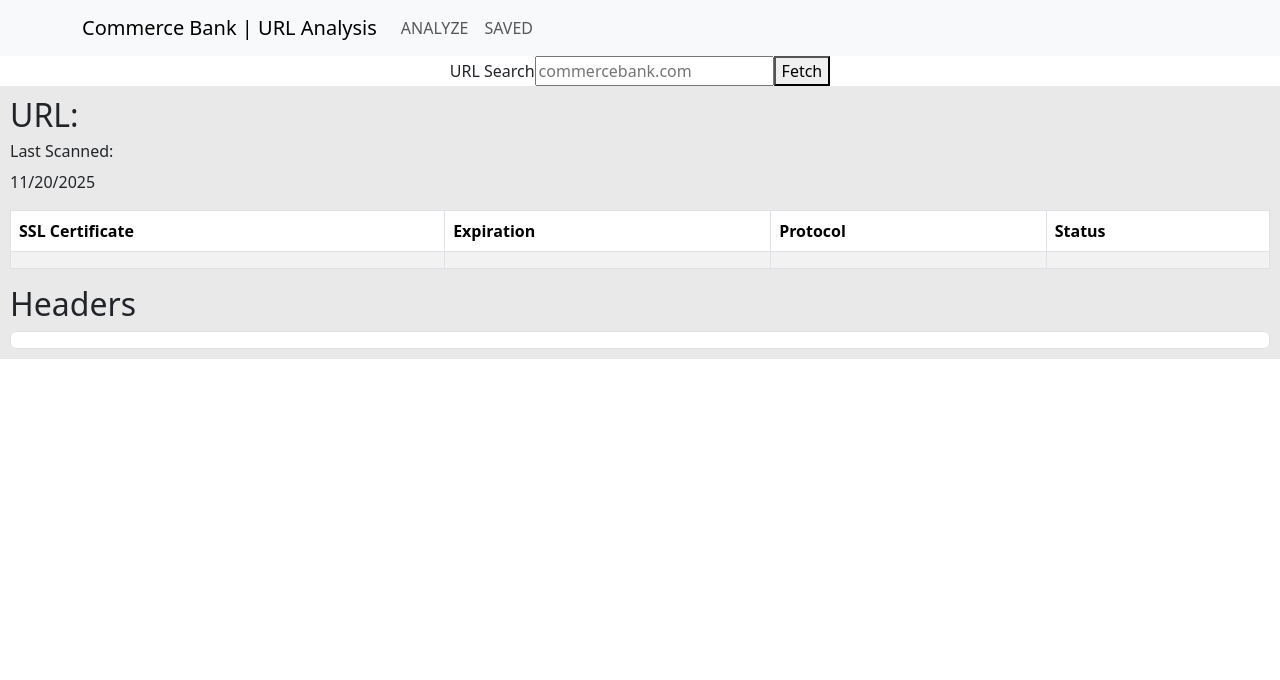
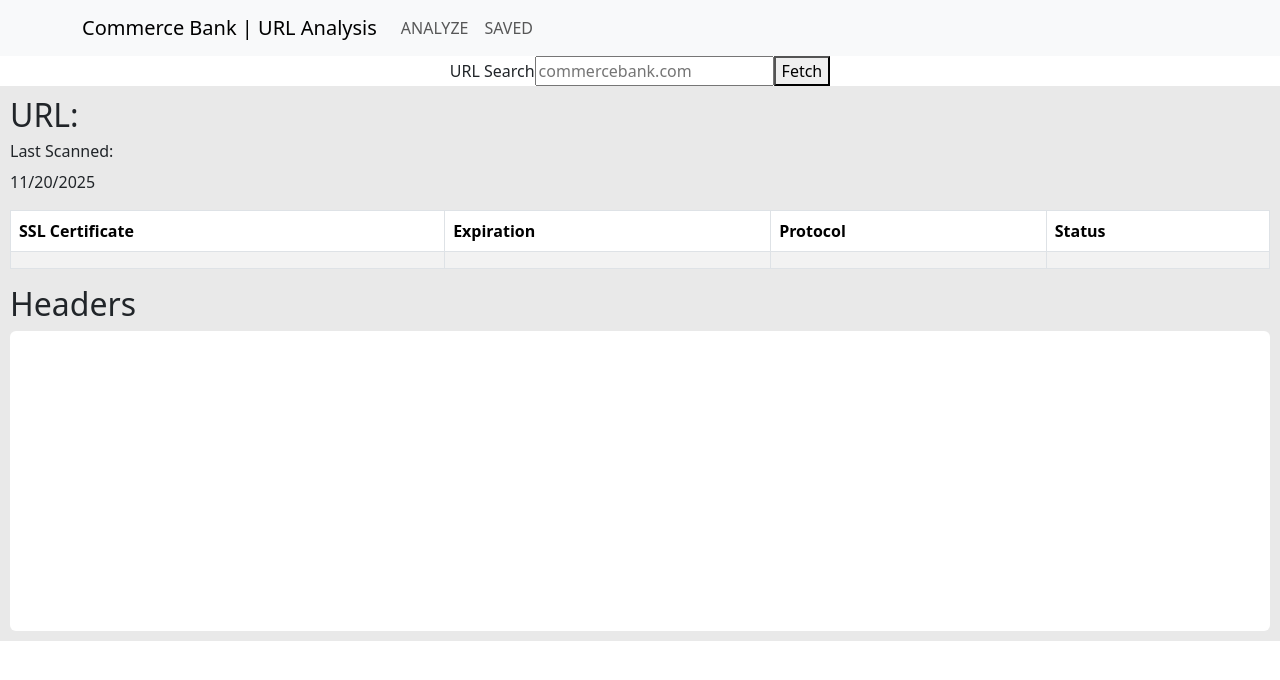
Before and after one commit to hunterruiz/se3910-Gilgamesh, a React (Vite) app in the folder CBFrontEnd/: page / in a window 1280 px wide. Shown: the top 680 px of the page. Built offline with nearby package versions, Linux system fonts and the light colour scheme.

Commit message:
Working on mapping https request to list items on URL analysis page

```diff
--- a/CBFrontEnd/src/components/dashboard/AnalysisTable.jsx
+++ b/CBFrontEnd/src/components/dashboard/AnalysisTable.jsx
@@ -4,7 +4,7 @@ import ListGroup from "react-bootstrap/ListGroup";
 
 // TO DO Take data from another component and pass it to this one.
 // documentation on how to do this https://react.dev/learn/passing-props-to-a-component
-function AnalysisTable({ url, certificates, headers, protocol, status }) {
+function AnalysisTable({ httpsReq }) {
   return (
     <div className={styles.wrapper}>
       {/* TO DO add backend url to action */}
@@ -13,7 +13,7 @@ function AnalysisTable({ url, certificates, headers, protocol, status }) {
       </form>
       <div>
         <h2>URL:</h2>
-        <h3>{url}</h3>
+        <h3>{httpsReq.url}</h3>
       </div>
 
       <div>
@@ -36,16 +36,24 @@ function AnalysisTable({ url, certificates, headers, protocol, status }) {
             <td></td>
             {/* date */}
             <td></td>
-            <td>{protocol}</td>
-            <td>{status}</td>
+            <td>{httpsReq.protocol}</td>
+            <td>{httpsReq.status}</td>
           </tr>
         </tbody>
       </Table>
 
       <h2>Headers</h2>
       {/* TO DO make overflow hidden */}
-      <ListGroup>
-        <ListGroup.Item></ListGroup.Item>
+      <ListGroup className={styles.listGroup}>
+        {console.log(httpsReq.headers)}
+
+        {Object.keys(httpsReq.headers).forEach(function (key, index) {
+          return (
+            <ListGroup.Item>
+              {key} : {index}
+            </ListGroup.Item>
+          );
+        })}
       </ListGroup>
     </div>
   );
--- a/CBFrontEnd/src/pages/Dashboard.jsx
+++ b/CBFrontEnd/src/pages/Dashboard.jsx
@@ -68,13 +68,7 @@ function Dashboard() {
         </form>
 
         {/* TO DO pass httpsReq data to AnalysisTable */}
-        <AnalysisTable
-          url={httpsReq.url}
-          certificates={httpsReq.certificates}
-          headers={httpsReq.headers}
-          protocol={httpsReq.protocol}
-          status={httpsReq.status}
-        />
+        <AnalysisTable httpsReq={httpsReq} />
       </div>
     </>
   );
--- a/CBFrontEnd/src/styles/analysis-table.module.css
+++ b/CBFrontEnd/src/styles/analysis-table.module.css
@@ -4,3 +4,9 @@
   padding: 10px;
   text-align: left;
 }
+
+.listGroup {
+  overflow-y: scroll;
+  min-height: 300px;
+  background-color: white;
+}
--- /dev/null
+++ b/CBFrontEnd/src/util/mapObjects.js
@@ -0,0 +1,5 @@
+// helper function that takes in a react component and a json object
+// and returns a render of the keys and values of each component wrapped in that passed component
+// function mapObjects(component, Object) {
+//   return comp;
+// }
--- a/CBFrontEnd/src/util/renderObjects.js
+++ /dev/null
@@ -1 +0,0 @@
-function renderObjects() {}
```
